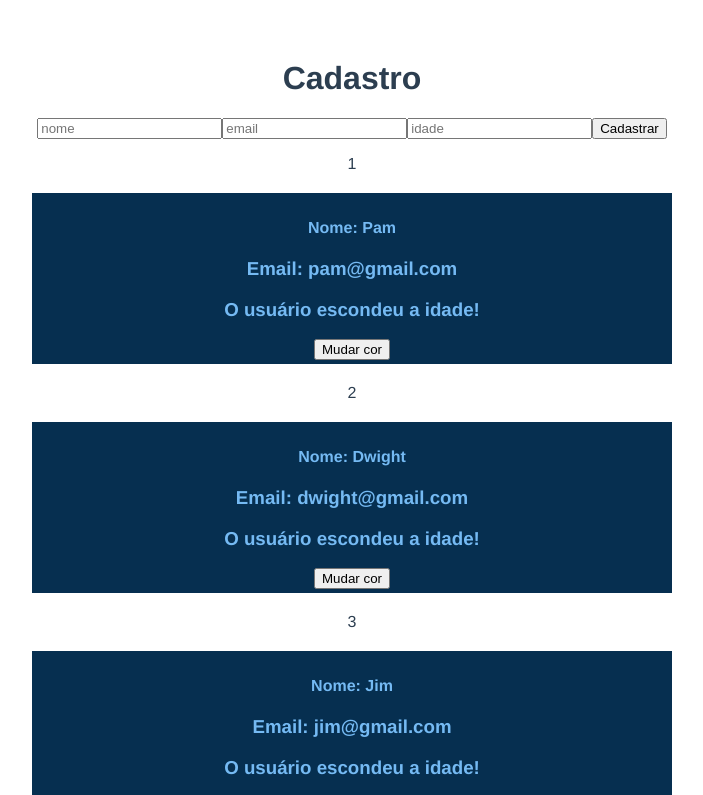
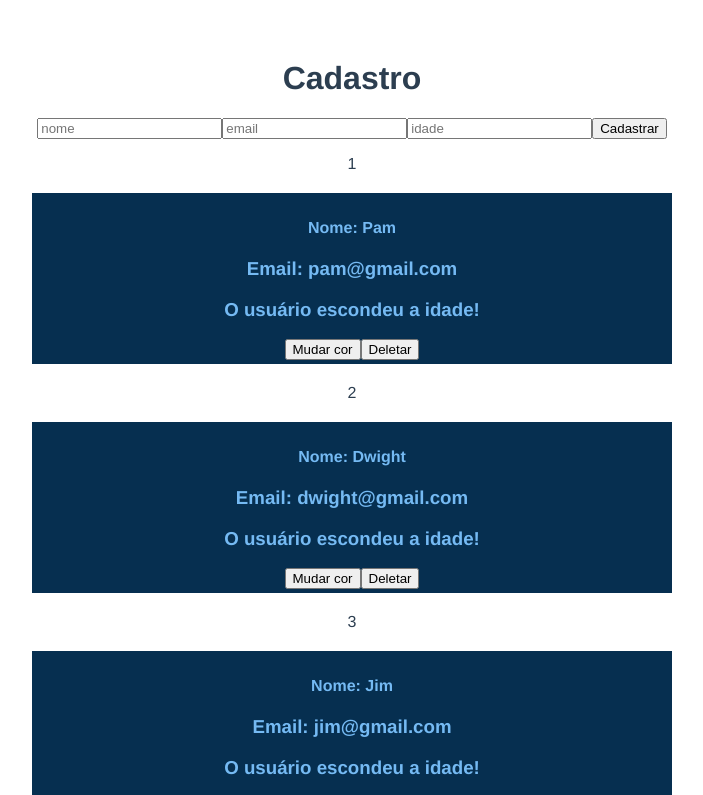
Before and after one commit to tmcamillo/vueyoutube, a Vue app: page / in a window 1280 px wide. Shown: the top 795 px of the page, without its empty margins (288-991 px from the left). Built offline with nearby package versions, Linux system fonts and the light colour scheme.

Commit message:
emissao de eventos

```diff
--- a/src/App.vue
+++ b/src/App.vue
@@ -9,7 +9,7 @@
 
     <div v-for="(cliente, index) in clientes" :key="cliente.id">
       <p>{{ index + 1 }}</p>
-      <Cliente :cliente="cliente" />
+      <Cliente :cliente="cliente" @meDelete="deletarUsuario($event)"/>
     </div>
   </div>
 </template>
@@ -33,25 +33,25 @@ export default {
           idade: "45",
         },
         {
-          d: 3,
+          id: 3,
           nome: "Dwight",
           email: "dwight@gmail.com",
           idade: "10",
         },
         {
-          d: 67,
+          id: 67,
           nome: "Jim",
           email: "jim@gmail.com",
           idade: "45",
         },
         {
-          d: 5,
+          id: 5,
           nome: "Petra",
           email: "petra@gmail.com",
           idade: "33",
         },
         {
-          d: 55,
+          id: 55,
           nome: "Valery",
           email: "valery@gmail.com",
           idade: "2",
@@ -72,6 +72,11 @@ export default {
         this.deuErro = false;
       }
     },
+    deletarUsuario($event) { //passando dados do filho para o pai com eventos
+      let id = $event.idCliente;
+      let novoArray = this.clientes.filter(cliente => cliente.id != id);
+      this.clientes = novoArray;
+    }
   },
 };
 </script>
--- a/src/components/Cliente.vue
+++ b/src/components/Cliente.vue
@@ -10,6 +10,8 @@
     <h3 v-else>O usuário escondeu a idade!</h3>
     <h3 v-show="showAge">saiba mais</h3>
     <button @click="mudarCor($event)">Mudar cor</button>
+    <button @click="emitirEventoDelete()">Deletar</button>
+
   </div>
 </template>
 
@@ -29,6 +31,14 @@ export default {
       console.log($event);
       this.isPremium = !this.isPremium;
     },
+    emitirEventoDelete(){
+      console.log('emitindo do filho');
+      this.$emit("meDelete", {idCliente: this.cliente.id, curso: 'Formacao Vue', emPromocao: true, component: this} );
+    },
+    testar(){
+      console.log("testando para valer!")
+      alert("Isso é um alert")
+    }
   },
 };
 </script>
```
Lines whose indentation alone changed are shown as unchanged.
